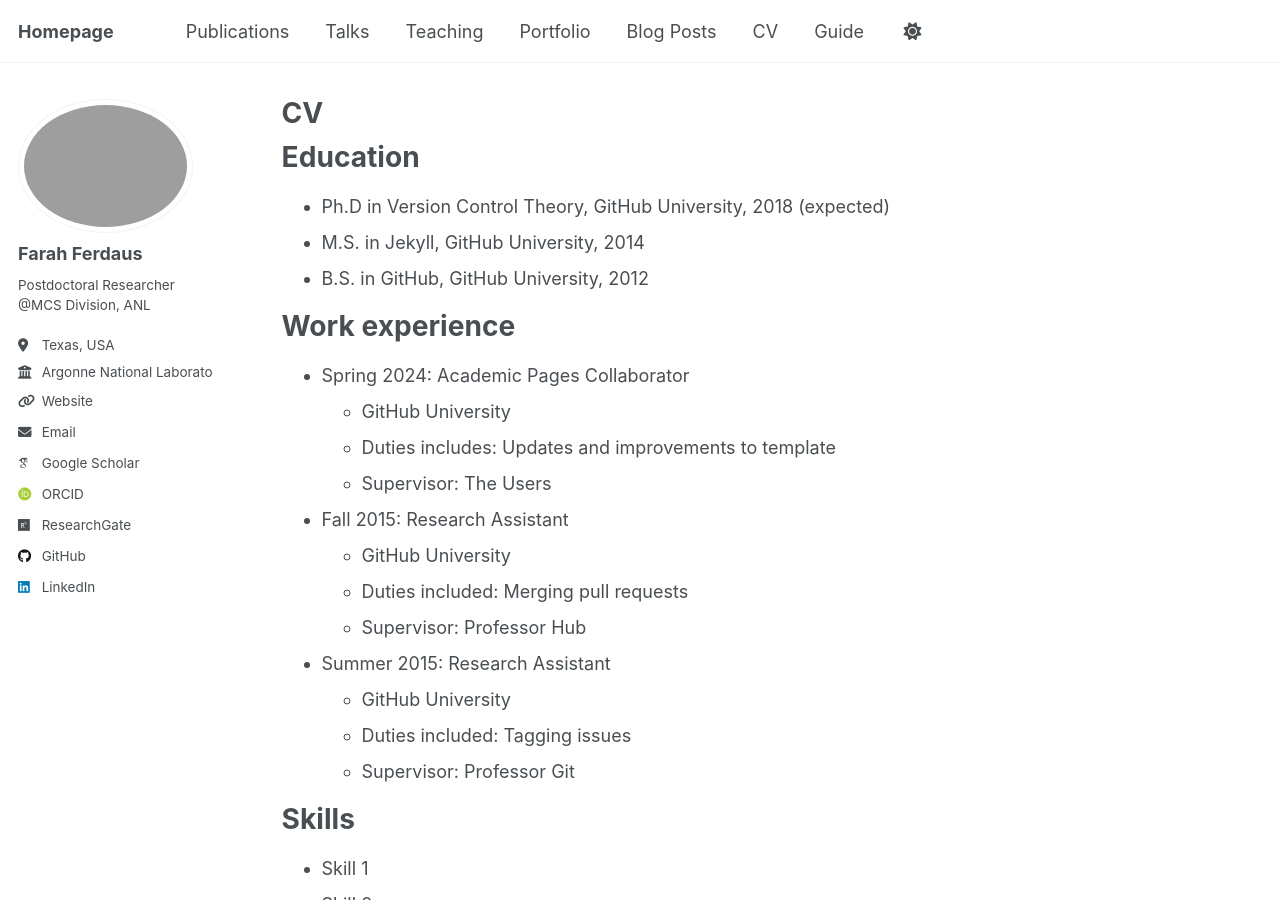
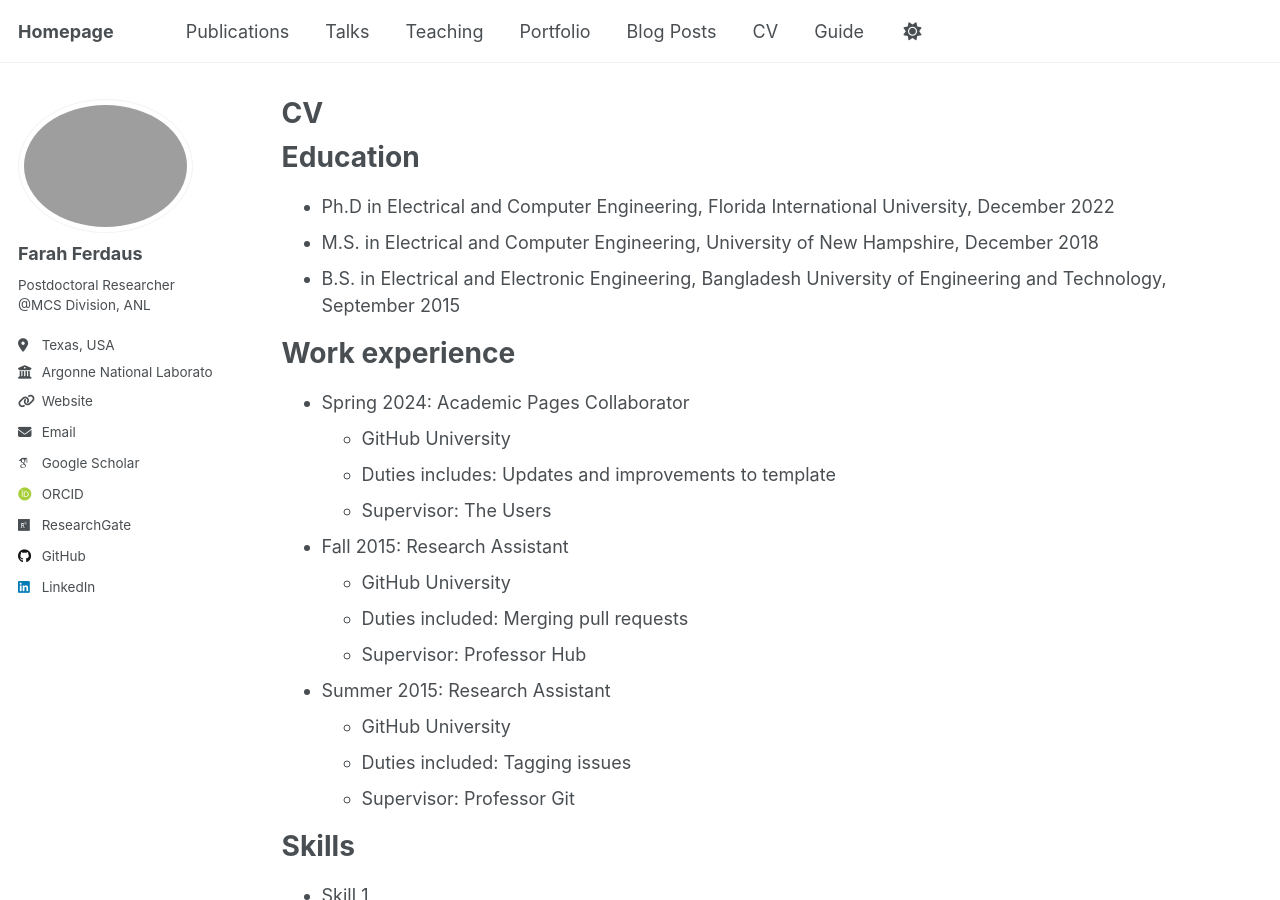
Before and after one commit to fferdaus/fferdaus.github.io, a Jekyll site: the page built from _pages/cv.md, in a window 1280 px wide and 900 px high. Built offline with Jekyll 4.4.1, drawn with Linux system fonts in a browser that asks for light colours; some web fonts are replaced.

Commit message:
Update cv.md

```diff
--- a/_pages/cv.md
+++ b/_pages/cv.md
@@ -11,9 +11,9 @@ redirect_from:
 
 Education
 ======
-* Ph.D in Version Control Theory, GitHub University, 2018 (expected)
-* M.S. in Jekyll, GitHub University, 2014
-* B.S. in GitHub, GitHub University, 2012
+* Ph.D in Electrical and Computer Engineering, Florida International University, December 2022
+* M.S. in Electrical and Computer Engineering, University of New Hampshire, December 2018
+* B.S. in Electrical and Electronic Engineering, Bangladesh University of Engineering and Technology, September 2015
 
 Work experience
 ======
```
